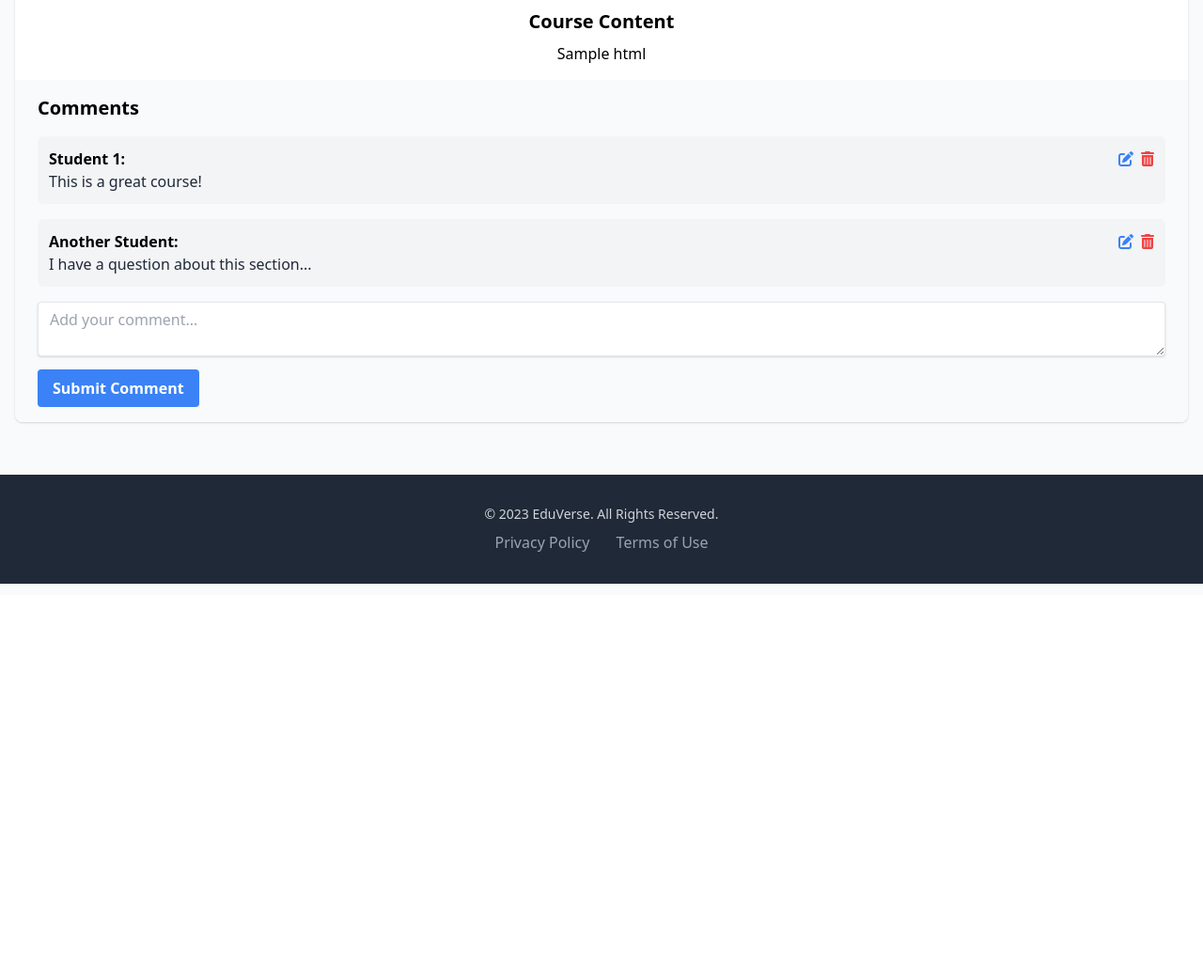
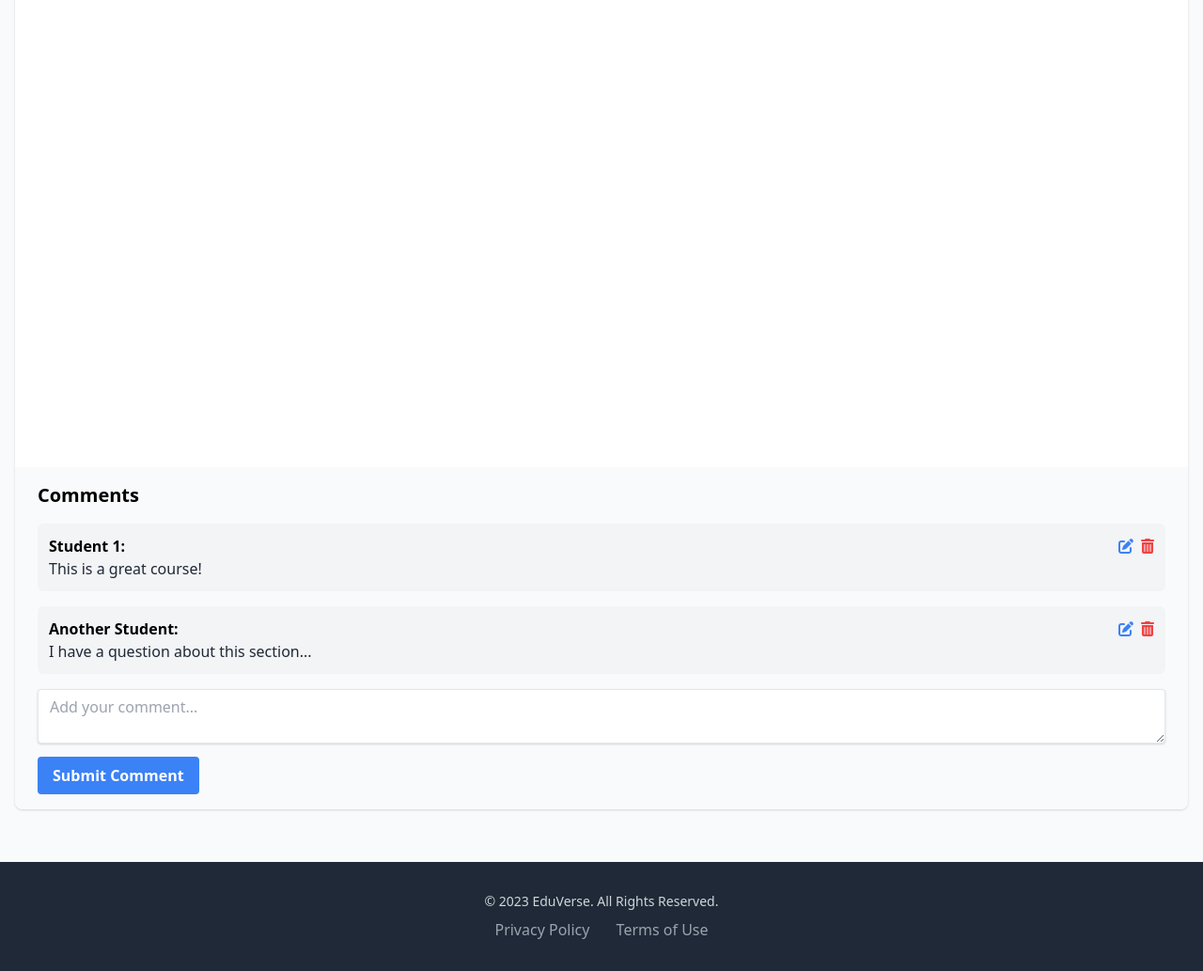
Before and after one commit to YounesBousfiha/Youdemy, a PHP site: template View/student/course-content.php in a window 1280 px wide. Shown: the part 167-1200 px from the top of the page at 94% size. Before the commit the page ends 788 px from the top, so only its background shows below. Run offline with PHP 8.4, Linux system fonts and the light colour scheme; the template is opened without the code that fills it: most values are stand-ins (such as "Sample title", 1, 10 or a date in 2020); some libraries are stand-ins or nearby versions.

Commit message:
feat: impove the course-content page to handle the coruse content if video or text

```diff
--- a/View/student/course-content.php
+++ b/View/student/course-content.php
@@ -1,4 +1,5 @@
 <?php include_once  __DIR__ . '/common/header.php'; ?>
+<?php var_dump($courseDATA) ?>
 <div class="container mx-auto p-4">
     <div class="bg-white shadow rounded-lg overflow-hidden">
         <div class="px-6 py-4 flex flex-col items-center">
@@ -8,13 +9,22 @@
             </p>
         </div>
 
+
         <!-- Condition if the Course type Text Or Video  -->
+        <?php if($courseDATA[0]->course_type === 'text') : ?>
         <div class="px-6 py-4 flex flex-col items-center">
             <div class="font-bold text-xl mb-2">Course Content</div>
             <div class="prose max-w-none">
                 <?= $html ?>
             </div>
         </div>
+        <?php else : ?>
+        <div class="flex justify-center">
+            <iframe width="853" height="480" src="<?= $courseDATA[0]->course_content ?>" frameborder="0" allow="accelerometer; autoplay; clipboard-write; encrypted-media; gyroscope; picture-in-picture; web-share" allowfullscreen></iframe>
+        </div>
+        <?php endif; ?>
+
+
 
 
         <div class="px-6 py-4 bg-gray-50">
@@ -56,10 +66,11 @@
             <div class="mt-4">
                 <textarea id="comment-text" class="shadow appearance-none border rounded w-full py-2 px-3 text-gray-700 leading-tight focus:outline-none focus:shadow-outline" placeholder="Add your comment..."></textarea>
             </div>
-            <div class="mt-2">
+            <div class="mt-2 flex justify-between">
                 <button id="submit-comment" class="bg-blue-500 hover:bg-blue-700 text-white font-bold py-2 px-4 rounded focus:outline-none focus:shadow-outline">
                     Submit Comment
                 </button>
+
             </div>
         </div>
     </div>
```
